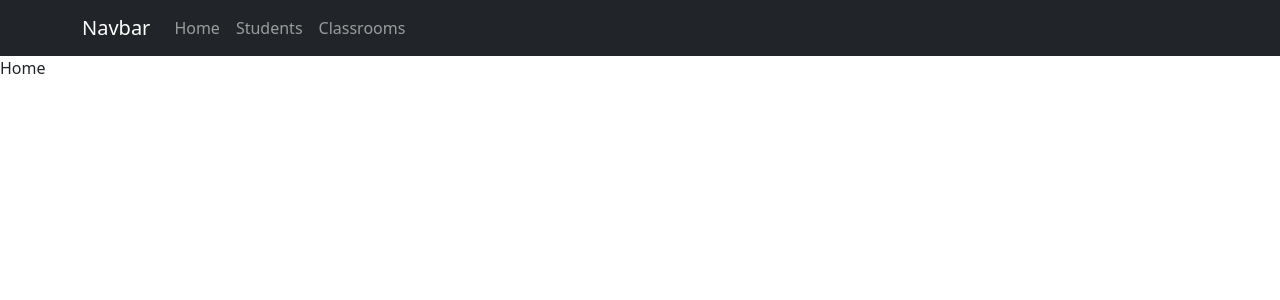
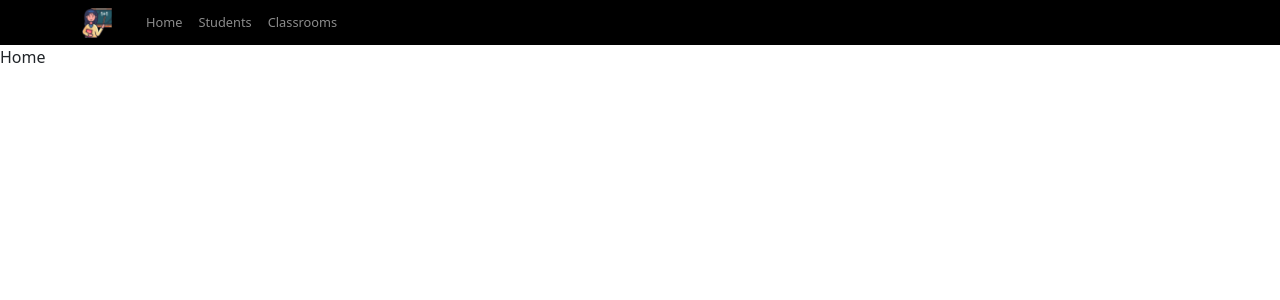
Before and after one commit to smtareqaziz007/Teach-and-Craft, a React (Create React App) app: page / in a window 1280 px wide. Shown: the top 300 px of the page. Built offline with nearby package versions, Linux system fonts and the light colour scheme.

Commit message:
Basic Navbar style added

```diff
--- a/package.json
+++ b/package.json
@@ -10,6 +10,7 @@
     "react": "^18.2.0",
     "react-bootstrap": "^2.10.2",
     "react-dom": "^18.2.0",
+    "react-icons": "^5.0.1",
     "react-router-dom": "^6.22.3",
     "react-scripts": "5.0.1",
     "web-vitals": "^2.1.4"
--- a/src/App.js
+++ b/src/App.js
@@ -11,10 +11,10 @@ function App() {
       <Router>
         <Navigationbar />
         <Routes>
-          <Route exact path="/" Component={Home} />
-          <Route exact path="/home" Component={Home} />
-          <Route exact path="/classes" Component={Classrooms} />
-          <Route exact path="/students" Component={Students} />
+          <Route path="/" Component={Home} />
+          <Route path="/home" Component={Home} />
+          <Route path="/classes" Component={Classrooms} />
+          <Route path="/students" Component={Students} />
         </Routes>
       </Router>
     </div>
--- a/src/components/Navbar.js
+++ b/src/components/Navbar.js
@@ -1,18 +1,41 @@
 import React from "react";
+import { NavLink } from "react-router-dom";
 import Container from "react-bootstrap/Container";
 import Nav from "react-bootstrap/Nav";
 import Navbar from "react-bootstrap/Navbar";
+import logo from "../assets/image.png";
 
 const Navigationbar = () => {
   return (
-    <Navbar bg="dark" data-bs-theme="dark">
+    <Navbar bg="black" variant="dark" expand="lg" style={{ height: "45px" }}>
       <Container>
-        <Navbar.Brand href="home">Navbar</Navbar.Brand>
-        <Nav className="me-auto">
-          <Nav.Link href="home">Home</Nav.Link>
-          <Nav.Link href="students">Students</Nav.Link>
-          <Nav.Link href="classes">Classrooms</Nav.Link>
-        </Nav>
+        <Navbar.Brand as={NavLink} to="/home" style={{ fontSize: "0.8rem" }}>
+          <img
+            src={logo}
+            alt="Teach & Craft Logo"
+            height="30"
+            className="d-inline-block align-top"
+            style={{ marginRight: "10px" }}
+          />
+        </Navbar.Brand>
+        <Navbar.Toggle aria-controls="basic-navbar-nav" />
+        <Navbar.Collapse id="basic-navbar-nav">
+          <Nav className="me-auto">
+            <Nav.Link as={NavLink} to="/home" style={{ fontSize: "0.8rem" }}>
+              Home
+            </Nav.Link>
+            <Nav.Link
+              as={NavLink}
+              to="/students"
+              style={{ fontSize: "0.8rem" }}
+            >
+              Students
+            </Nav.Link>
+            <Nav.Link as={NavLink} to="/classes" style={{ fontSize: "0.8rem" }}>
+              Classrooms
+            </Nav.Link>
+          </Nav>
+        </Navbar.Collapse>
       </Container>
     </Navbar>
   );
```
Also changed, not shown: src/assets/image.png (added), 1 other file (tests, documents, lock files or other folders).
